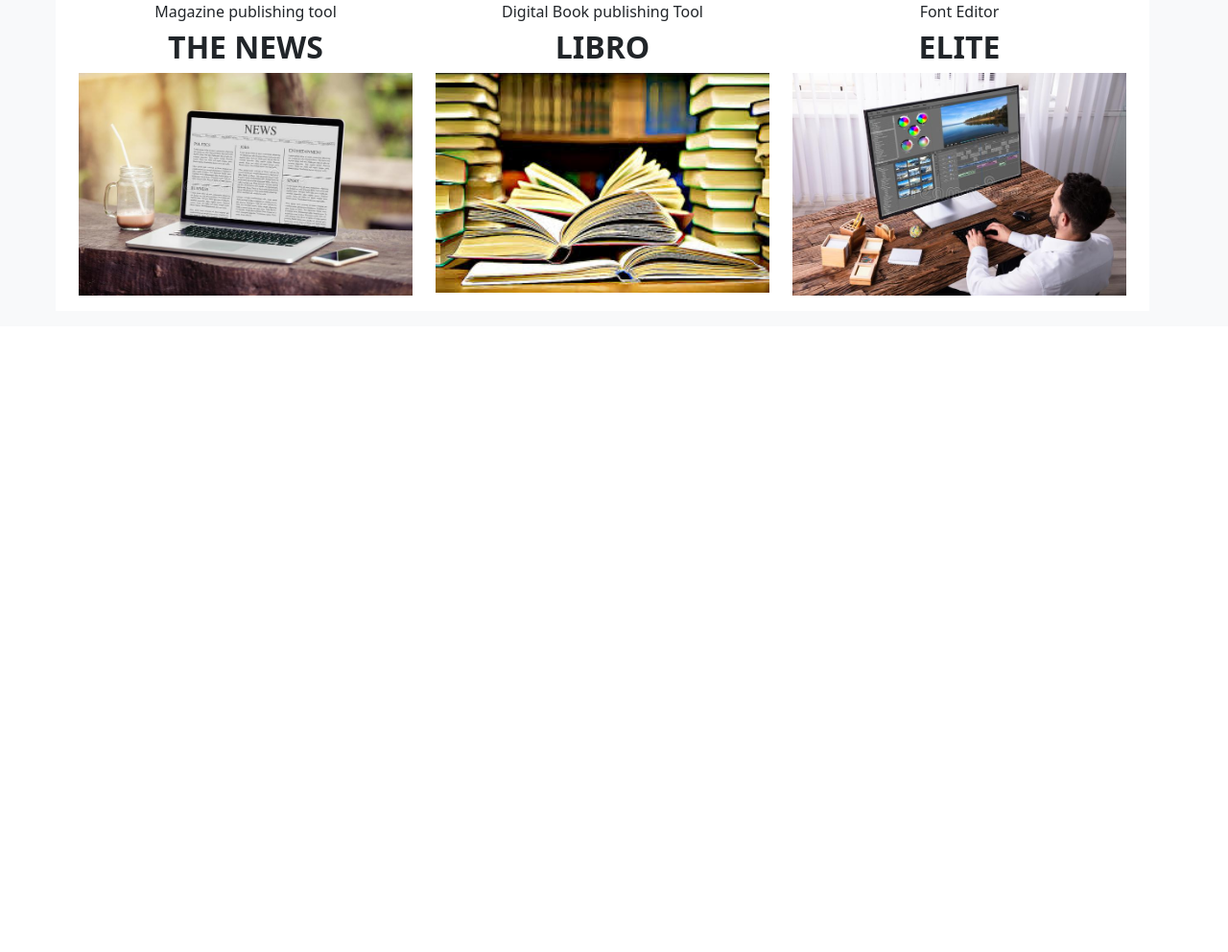
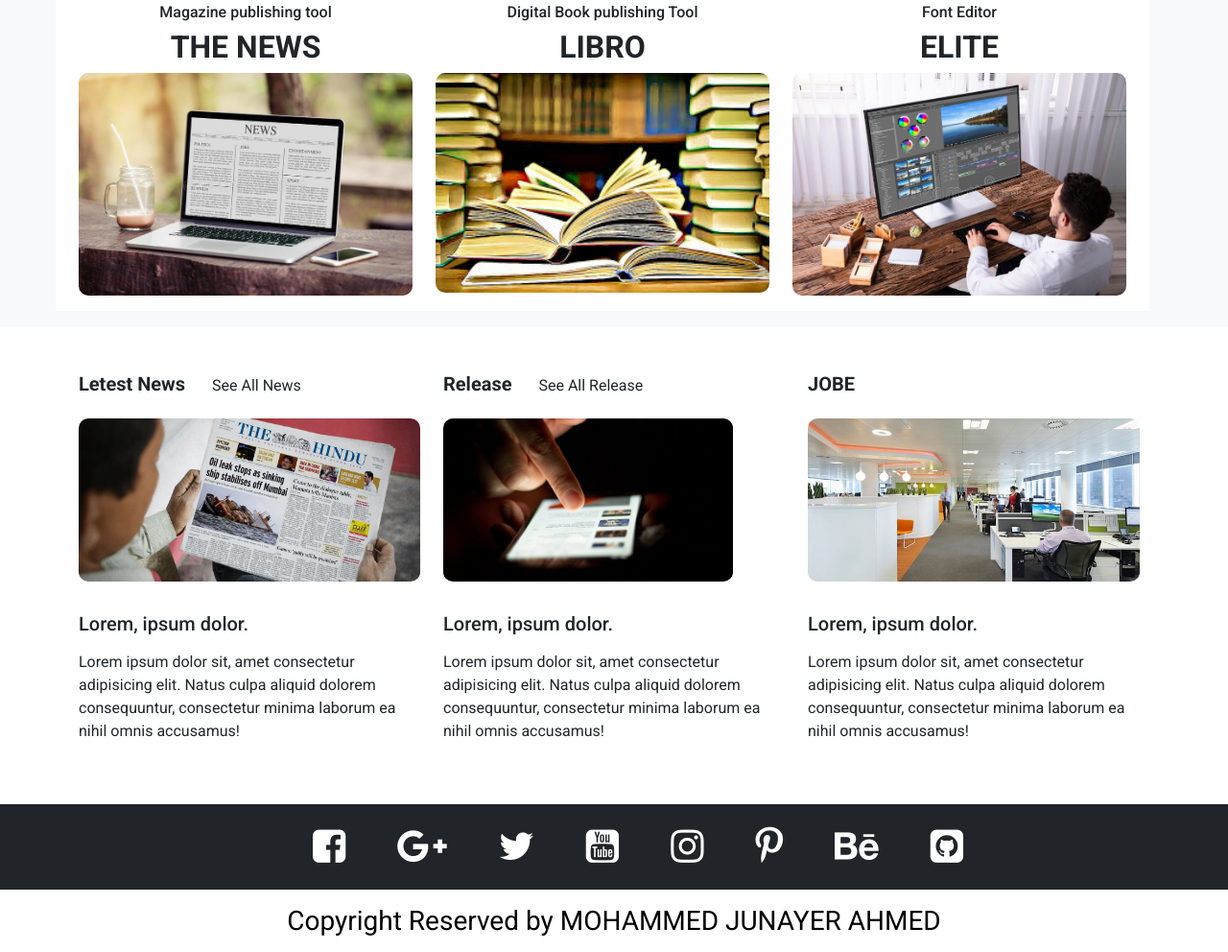
Before and after one commit to msJubayerahmed/project-bootsrap-01, a plain HTML site: page index.html in a window 1280 px wide. Shown: the part 1180-2172 px from the top of the page at 96% size. Before the commit the page ends 1520 px from the top, so only its background shows below. Drawn offline with nearby package versions, Linux system fonts and the light colour scheme.

Commit message:
Add files via upload

```diff
--- a/css/style.css
+++ b/css/style.css
@@ -2,6 +2,9 @@
     margin: 0;
     padding: 0;
 
+}
+body{
+    font-family: 'Roboto', sans-serif;
 }
 a{
     text-decoration: none;
@@ -43,4 +46,23 @@ font-size: 18px;
 .img-s img{
     width: 100%;
     height: auto;
+    border-radius: 10px;
 }
+.st-title h6{
+    font-size: 20px;
+}
+.st-title img{
+    max-width: 100%;
+    height:170px;
+    border-radius: 10px;
+}
+.social-icon i{
+    font-size: 40px;
+    margin-left: 50px;
+}
+footer p{
+    font-size: 28px;
+    line-height: 33px;
+    margin: 16px;
+    color: black;
+}
--- a/index.html
+++ b/index.html
@@ -10,6 +10,11 @@
     <link href="https://cdn.jsdelivr.net/npm/bootstrap@5.1.3/dist/css/bootstrap.min.css" rel="stylesheet"
         integrity="sha384-1BmE4kWBq78iYhFldvKuhfTAU6auU8tT94WrHftjDbrCEXSU1oBoqyl2QvZ6jIW3" crossorigin="anonymous">
     <link rel="stylesheet" href="https://stackpath.bootstrapcdn.com/font-awesome/4.7.0/css/font-awesome.min.css">
+    <link rel="preconnect" href="https://fonts.googleapis.com">
+    <link rel="preconnect" href="https://fonts.gstatic.com" crossorigin>
+    <link
+        href="https://fonts.googleapis.com/css2?family=Roboto:ital,wght@0,100;0,300;0,400;0,500;0,700;1,100;1,300;1,400;1,500;1,700&display=swap"
+        rel="stylesheet">
     <link rel="stylesheet" href="css/style.css">
 
     <title>practice</title>
@@ -63,32 +68,40 @@
                     <div class="icon">
                         <i class="fa fa-commenting-o" aria-hidden="true"></i>
                         <h6 class="my-3 text-primary text-capitalize">Consulting</h6>
-                        <p>Lorem ipsum, dolor sit amet consectetur adipisicing elit. Repellendus rem reprehenderit in, <br>
-                            et alias maxime vitae quod eligendi commodi dolore.</p>
+                        <p>Lorem ipsum, dolor sit amet consectetur adipisicing elit. Repellendus rem reprehenderit in,
+                            <br>
+                            et alias maxime vitae quod eligendi commodi dolore.
+                        </p>
                     </div>
                 </div>
                 <div class="col-md-3">
                     <div class="icon">
                         <i class="fa fa-code" aria-hidden="true"></i>
                         <h6 class="my-3 text-primary text-capitalize">Developing</h6>
-                        <p>Lorem ipsum, dolor sit amet consectetur adipisicing elit. Repellendus rem reprehenderit in, <br>
-                            et alias maxime vitae quod eligendi commodi dolore.</p>
+                        <p>Lorem ipsum, dolor sit amet consectetur adipisicing elit. Repellendus rem reprehenderit in,
+                            <br>
+                            et alias maxime vitae quod eligendi commodi dolore.
+                        </p>
                     </div>
                 </div>
                 <div class="col-md-3">
                     <div class="icon">
                         <i class="fa fa-laptop" aria-hidden="true"></i>
                         <h6 class="my-3 text-primary text-capitalize">Designing</h6>
-                        <p>Lorem ipsum, dolor sit amet consectetur adipisicing elit. Repellendus rem reprehenderit in, <br>
-                            et alias maxime vitae quod eligendi commodi dolore.</p>
+                        <p>Lorem ipsum, dolor sit amet consectetur adipisicing elit. Repellendus rem reprehenderit in,
+                            <br>
+                            et alias maxime vitae quod eligendi commodi dolore.
+                        </p>
                     </div>
                 </div>
                 <div class="col-md-3">
                     <div class="icon">
                         <i class="fa fa-line-chart" aria-hidden="true"></i>
                         <h6 class="my-3 text-primary text-capitalize">Analysis</h6>
-                        <p>Lorem ipsum, dolor sit amet consectetur adipisicing elit. Repellendus rem reprehenderit in, <br>
-                            et alias maxime vitae quod eligendi commodi dolore.</p>
+                        <p>Lorem ipsum, dolor sit amet consectetur adipisicing elit. Repellendus rem reprehenderit in,
+                            <br>
+                            et alias maxime vitae quod eligendi commodi dolore.
+                        </p>
                     </div>
                 </div>
             </div>
@@ -133,6 +146,73 @@
         </div>
     </div>
 
+    <div class="st">
+        <div class="container">
+            <div class="row py-5">
+                <div class="col-md-4">
+                    <div class="st-title">
+                        <h6 class="d-inline-block me-4 fw-bolder ts">Letest News</h6>
+                        <span>See All News</span>
+                        <img src="img/news re.jpg"  class="my-3" alt="">
+                        <h6 class="my-3">Lorem, ipsum dolor.</h6>
+                        <p>Lorem ipsum dolor sit, amet consectetur adipisicing elit. Natus culpa aliquid dolorem
+                            consequuntur, consectetur minima laborum ea nihil omnis accusamus!</p>
+                    </div>
+                </div>
+                <div class="col-md-4">
+                    <span class="st-title">
+                        <h6 class="d-inline-block me-4 fw-bolder">Release</h6>
+                        <span>See All Release</span>
+                        <img src="img/release.jpg" class="my-3" alt="">
+                        <h6 class="my-3">Lorem, ipsum dolor.</h6>
+                        <p>Lorem ipsum dolor sit, amet consectetur adipisicing elit. Natus culpa aliquid dolorem
+                            consequuntur, consectetur minima laborum ea nihil omnis accusamus!</p>
+                    </span>
+                </div>
+                <div class="col-md-4">
+                    <div class="st-title">
+                        <h6 class="fw-bolder">JOBE</h6>
+                        <img src="img/job.jpg"  class="my-3" alt="">
+                        <h6 class="my-3">Lorem, ipsum dolor.</h6>
+                        <p>Lorem ipsum dolor sit, amet consectetur adipisicing elit. Natus culpa aliquid dolorem
+                            consequuntur, consectetur minima laborum ea nihil omnis accusamus!</p>
+                    </div>
+                </div>
+
+            </div>
+        </div>
+    </div>
+
+    <div class="social bg-dark">
+        <div class="container">
+            <div class="row text-center">
+                <div class="col-md-12 text-white p-4">
+                <div class="social-icon">
+                    <i class="fa fa-facebook-square" aria-hidden="true"></i>
+                    <i class="fa fa-google-plus" aria-hidden="true"></i>
+                    <i class="fa fa-twitter" aria-hidden="true"></i>
+                    <i class="fa fa-youtube-square" aria-hidden="true"></i>
+                    <i class="fa fa-instagram" aria-hidden="true"></i>
+                    <i class="fa fa-pinterest-p" aria-hidden="true"></i>
+                    <i class="fa fa-behance" aria-hidden="true"></i>
+                    <i class="fa fa-github-square" aria-hidden="true"></i>
+                </div>
+
+                </div>
+            </div>
+        </div>
+    </div>
+
+    <footer>
+        <div class="container">
+            <div class="row">
+                <div class="col-md-12 text-center ">
+                    <p>Copyright Reserved by MOHAMMED JUNAYER AHMED</p>
+                </div>
+            </div>
+        </div>
+    </footer>
+
 
 
 
```
Also changed, not shown: img/job.jpg (added), img/news re.jpg (added), img/release.jpg (added). Lines whose indentation alone changed are shown as unchanged.
